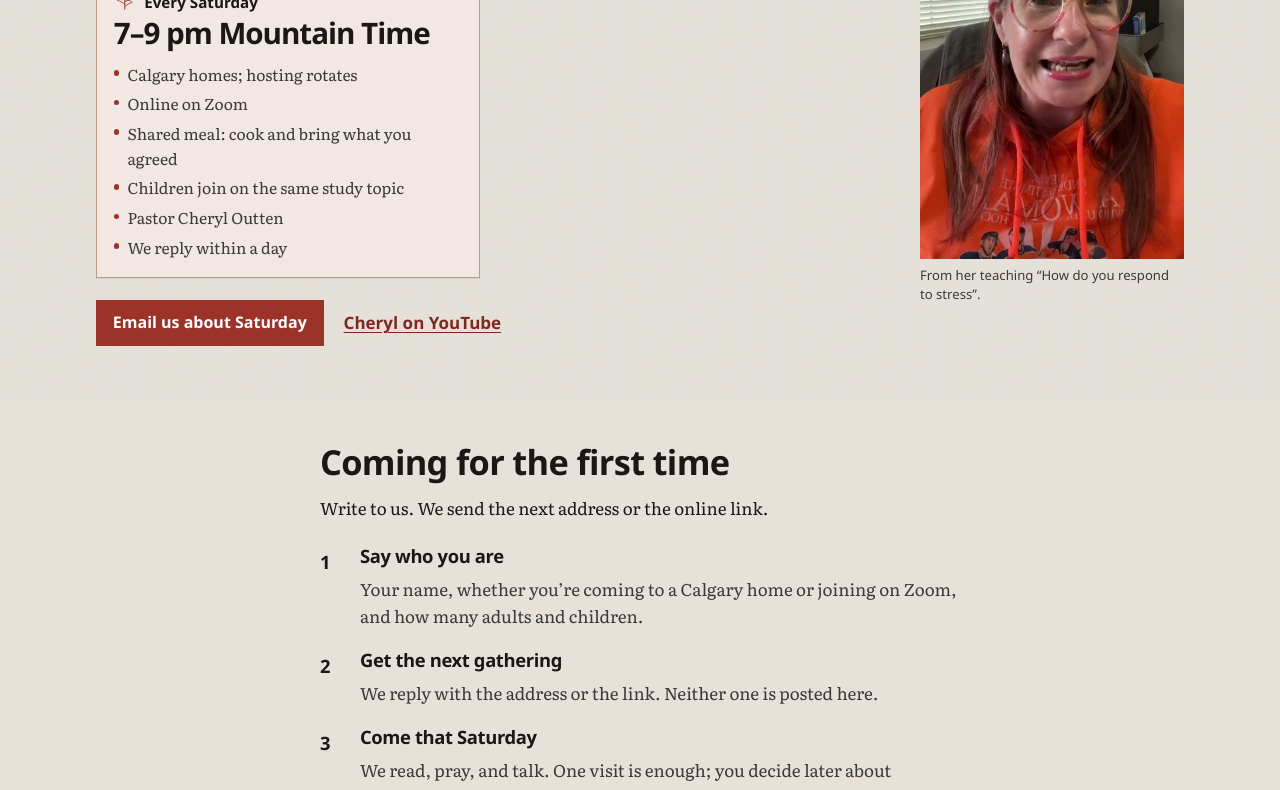
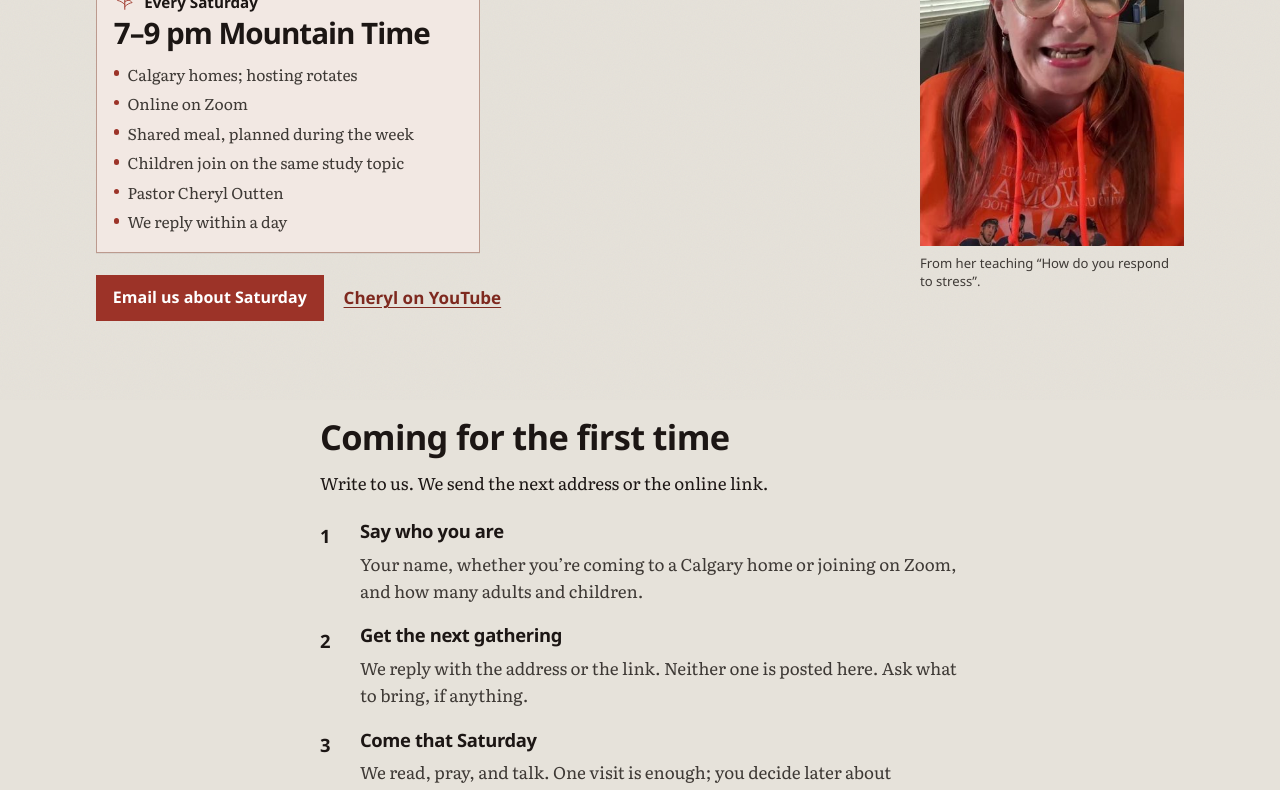
Before and after one commit to lioneltchami/the-branches, a React (Vite) app: page / in a window 1280 px wide. Shown: the part 400-1190 px from the top of the page. Built offline with nearby package versions, Linux system fonts and the light colour scheme; a web font is replaced by a local one.

Commit message:
Rank 2: tell first-timers to ask what to bring

```diff
--- a/src/App.tsx
+++ b/src/App.tsx
@@ -72,7 +72,7 @@ const FAQ = [
   },
   {
     q: 'Is there a meal?',
-    a: 'Yes. During the week members agree on what to cook. Each person brings their dish to the hosting home.',
+    a: 'Yes. During the week members agree on what to cook, and each person brings their dish to the hosting home. On your first Saturday, ask us what to bring when you write.',
   },
   {
     q: 'Are children welcome?',
@@ -325,7 +325,7 @@ function App() {
               </li>
               <li>
                 <h3>Get the next gathering</h3>
-                <p>We reply with the address or the link. Neither one is posted here.</p>
+                <p>We reply with the address or the link. Neither one is posted here. Ask what to bring, if anything.</p>
               </li>
               <li>
                 <h3>Come that Saturday</h3>
@@ -614,7 +614,7 @@ function SaturdayCard() {
       <ul>
         <li>Calgary homes; hosting rotates</li>
         <li>Online on Zoom</li>
-        <li>Shared meal: cook and bring what you agreed</li>
+        <li>Shared meal, planned during the week</li>
         <li>Children join on the same study topic</li>
         <li>Pastor Cheryl Outten</li>
         <li>We reply within a day</li>
```
